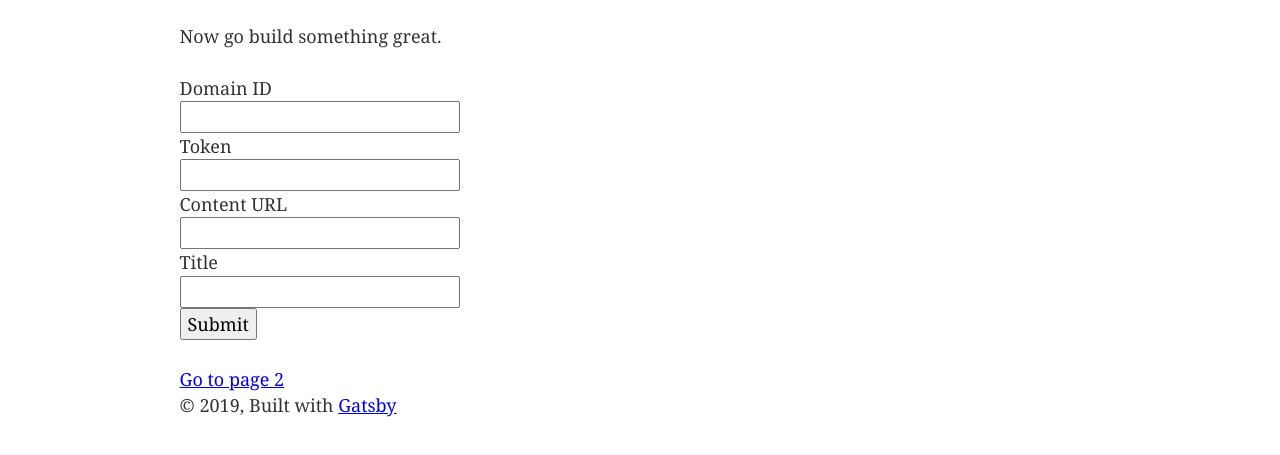
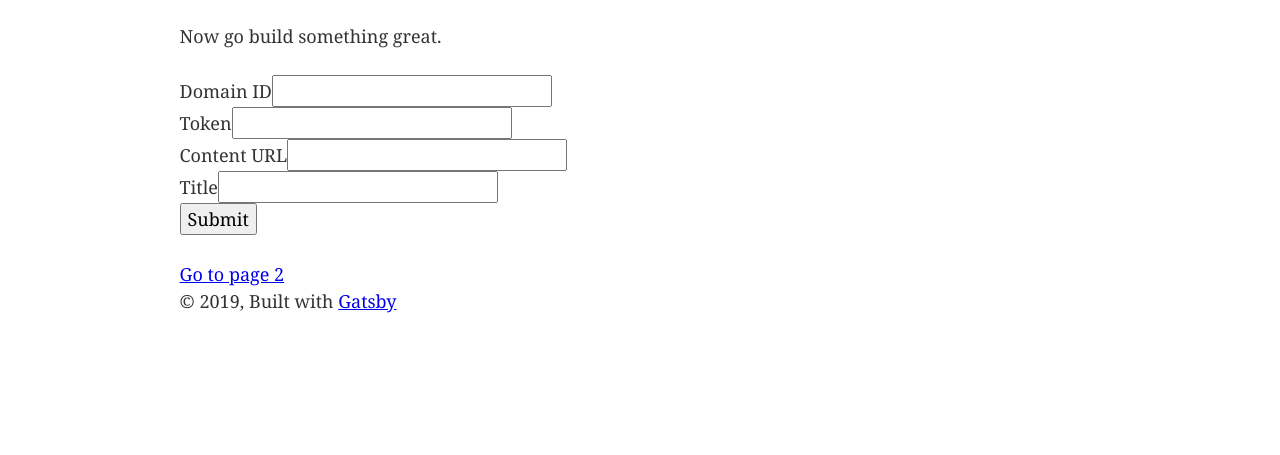
Before and after one commit to browniebroke/broadsign-uploader, a Gatsby site: page / in a window 1280 px wide. Shown: the part 223-678 px from the top of the page. Built offline with nearby package versions, Linux system fonts and the light colour scheme; Gatsby itself is replaced by a stand-in of ours.

Commit message:
Style fix

```diff
--- a/src/pages/index.js
+++ b/src/pages/index.js
@@ -53,18 +53,22 @@ class BroadsignForm extends React.Component {
           Domain ID
           <input type="text" value={this.state.domainId} onChange={(e) => this.handleChange(e, 'domainId')} />
         </label>
+        <br/>
         <label>
           Token
           <input type="text" value={this.state.token} onChange={(e) => this.handleChange(e, 'token')} />
         </label>
+        <br/>
         <label>
           Content URL
           <input type="text" value={this.state.contentUrl} onChange={(e) => this.handleChange(e, 'contentUrl')} />
         </label>
+        <br/>
         <label>
           Title
           <input type="text" value={this.state.title} onChange={(e) => this.handleChange(e, 'tile')} />
         </label>
+        <br/>
         <input type="submit" value="Submit" />
       </form>
     );
@@ -78,7 +82,7 @@ const IndexPage = () => (
     <h1>Hi people</h1>
     <p>Welcome to your new Gatsby site.</p>
     <p>Now go build something great.</p>
-    <div style={{ maxWidth: `300px`, marginBottom: `1.45rem` }}>
+    <div style={{ marginBottom: `1.45rem` }}>
       <BroadsignForm/>
     </div>
     <Link to="/page-2/">Go to page 2</Link>
```
